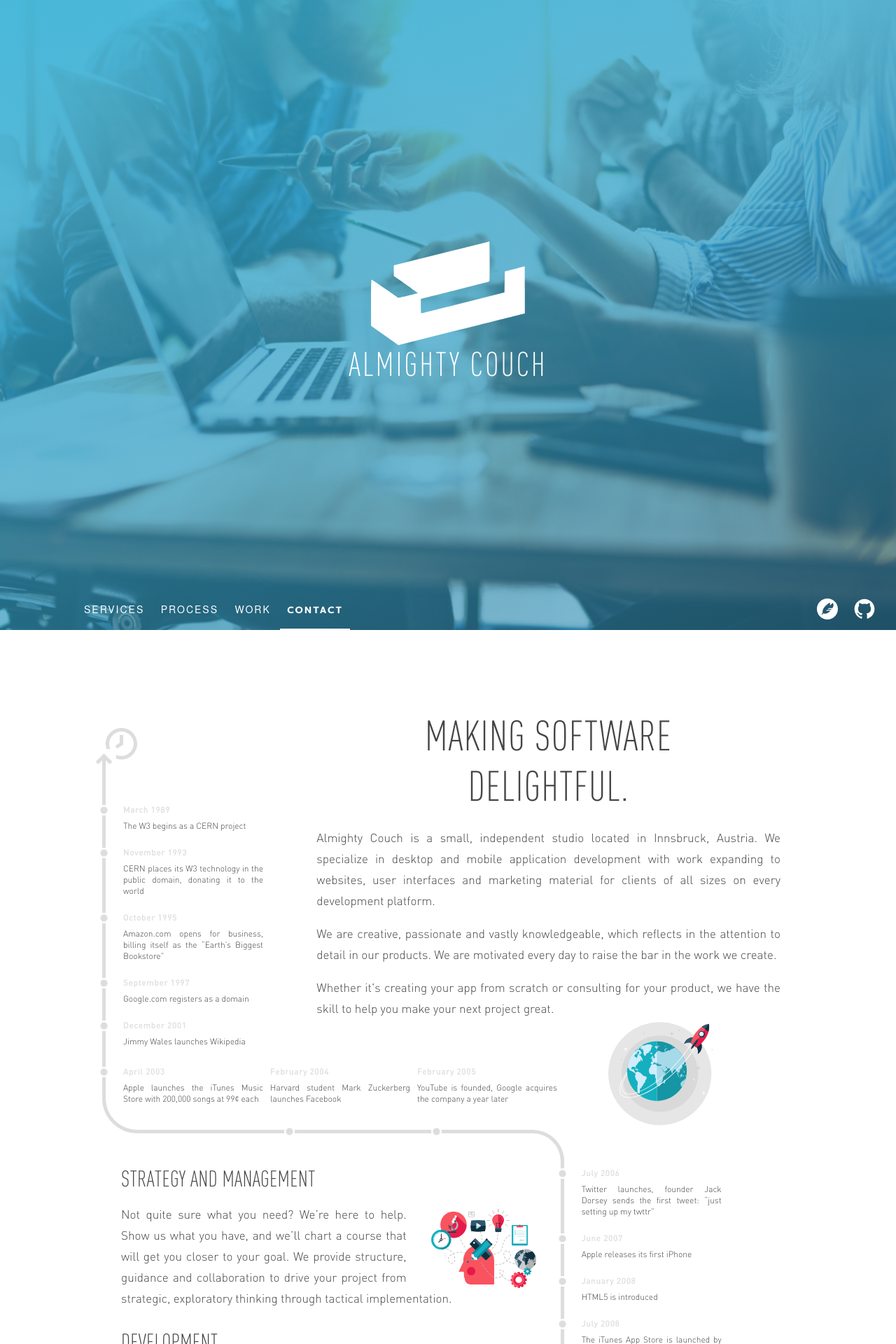
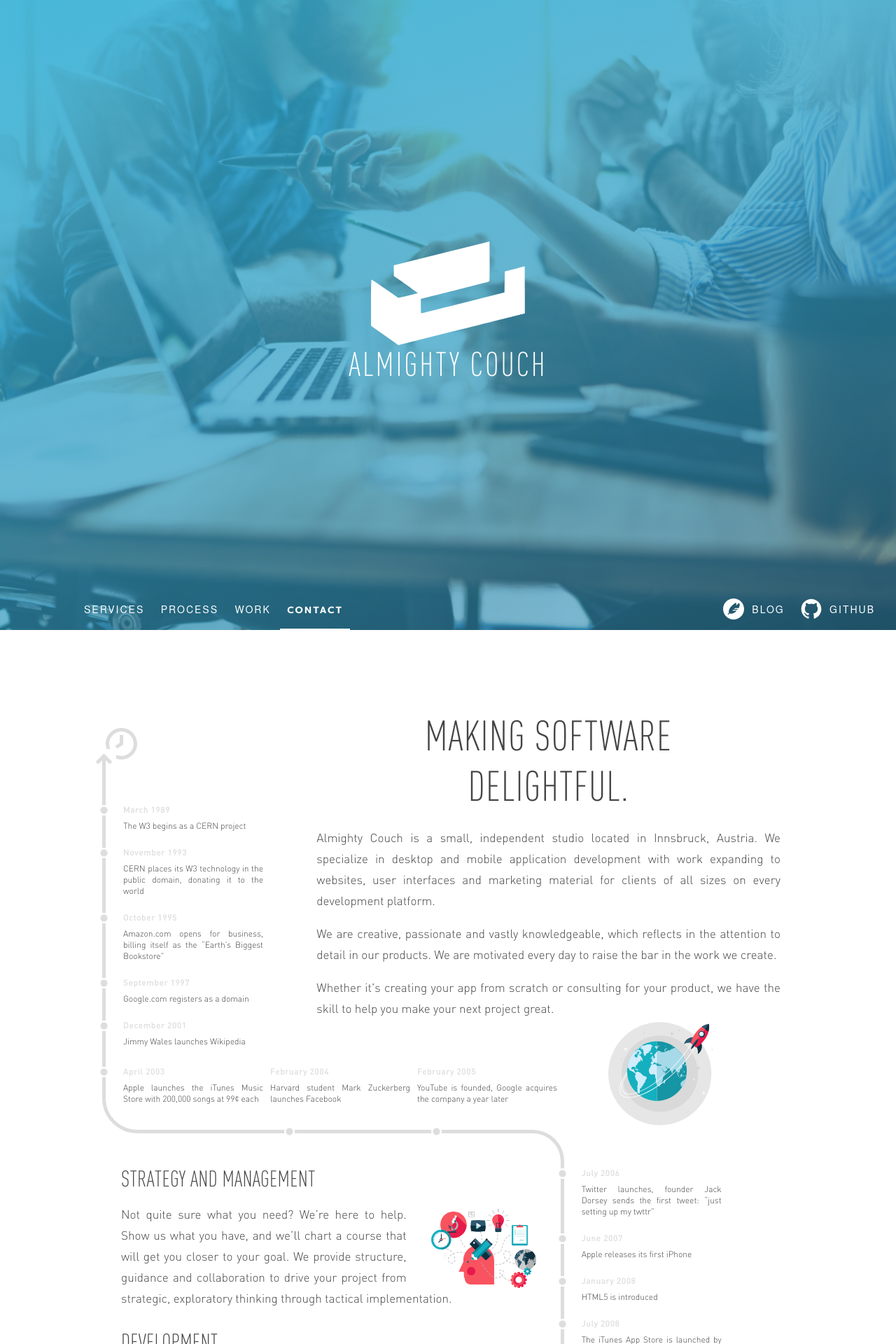
Before and after one commit to almightycouch/almightycouch.github.io, a Jekyll site: the page built from index.html, in a window 1280 px wide. Shown: the top 1920 px of the page at 70% size. Built offline with Jekyll 4.4.1, drawn with Linux system fonts in a browser that asks for light colours; some web fonts are replaced.

Commit message:
Small enhancement for shortcuts in <header>

```diff
--- a/_config.yml
+++ b/_config.yml
@@ -9,8 +9,10 @@ description: >
 
 shortcuts:
   - icon: blog
+    name: Blog
     href: /blog/
   - icon: github
+    name: GitHub
     href: https://github.com/almightycouch
 
 # Permalink for blog posts
--- a/_includes/header.html
+++ b/_includes/header.html
@@ -16,7 +16,9 @@
         {% for link in site.shortcuts %}
           {% assign size = link.href | size %}
           {% assign base = page.url | slice: 0, size %}
-          <li{% if link.href == base %} class="active"{% endif %}><a href="{{ link.href }}"><i class="icon-{{ link.icon }}"></i></a></li>
+          <li{% if link.href == base %} class="active"{% endif %}>
+              <a href="{{ link.href }}"><i class="icon-{{ link.icon }}"></i>&nbsp;{{ link.name }}</a>
+          </li>
         {% endfor %}
       </ul>
       <ul role="navigation">
--- a/_sass/base/_header.scss
+++ b/_sass/base/_header.scss
@@ -146,10 +146,13 @@ body > header {
           li {
             position: relative;
 
-            a i {
+            a {
+              display: flex;
+
+              i {
                 display: inline-block;
                 width: 30px; height: 30px;
-              margin: 15px 0 15px 0;
+                margin: 15px 5px 15px 0;
                 background-color: white;
 
                 &.icon-blog {
@@ -161,9 +164,14 @@ body > header {
                   -webkit-mask-size: 30px;
                 }
               }
+            }
 
             &.active {
-              a i {
+              a {
+                color: $color-active;
+                font-weight: 900;
+
+                i {
                   background-color: $color-alt;
                 }
               }
@@ -173,3 +181,4 @@ body > header {
       }
     }
   }
+}
```
Lines whose indentation alone changed are shown as unchanged.
